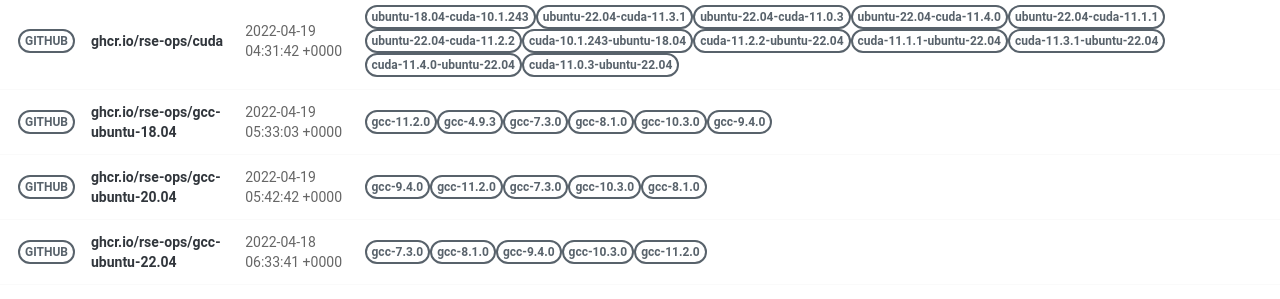
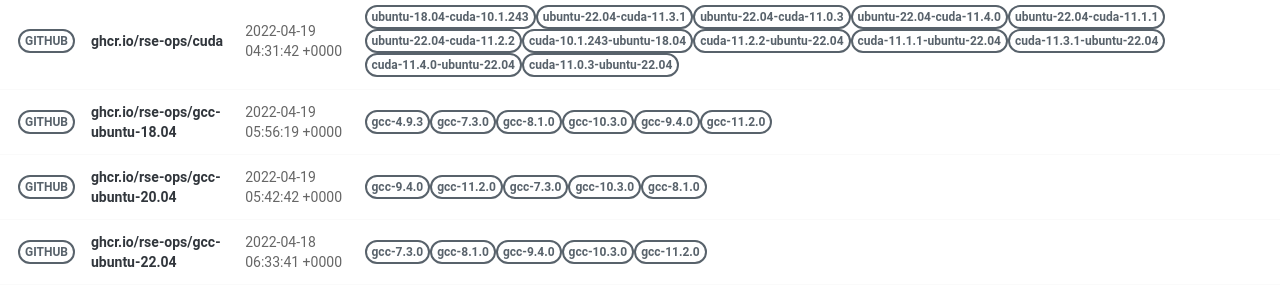
Before and after one commit to rse-ops/docker-images, a Jekyll site: the page built from pages/index.md, in a window 1280 px wide. Shown: the part 502-801 px from the top of the page. Built offline with Jekyll 4.4.1, drawn with Linux system fonts in a browser that asks for light colours; nearby versions of some CDN libraries.

Commit message:
Automated push to update library 2022-04-19

```diff
--- a/_library/ghcr.io-rse-ops-gcc-ubuntu-18.04.md
+++ b/_library/ghcr.io-rse-ops-gcc-ubuntu-18.04.md
@@ -1,14 +1,11 @@
 ---
 layout: container
 name: ghcr.io/rse-ops/gcc-ubuntu-18.04
-updated_at: 2022-04-19 05:33:03.146630
+updated_at: 2022-04-19 05:56:19.238482
 
 
 container_url: https://github.com/orgs/rse-ops/packages/container/package/gcc-ubuntu-18.04
 versions:
- - tag: gcc-11.2.0
-   dockerfile: https://github.com/rse-ops/docker-images/blob/main/ubuntu/gcc/Dockerfile
-   manifest: https://crane.ggcr.dev/manifest/ghcr.io/rse-ops/gcc-ubuntu-18.04:gcc-11.2.0
  - tag: gcc-4.9.3
    dockerfile: https://github.com/rse-ops/docker-images/blob/main/ubuntu/gcc/Dockerfile
    manifest: https://crane.ggcr.dev/manifest/ghcr.io/rse-ops/gcc-ubuntu-18.04:gcc-4.9.3
```
Also changed, not shown: other parts of _library/ghcr.io-rse-ops-gcc-ubuntu-18.04.md (+3 -0 lines).
